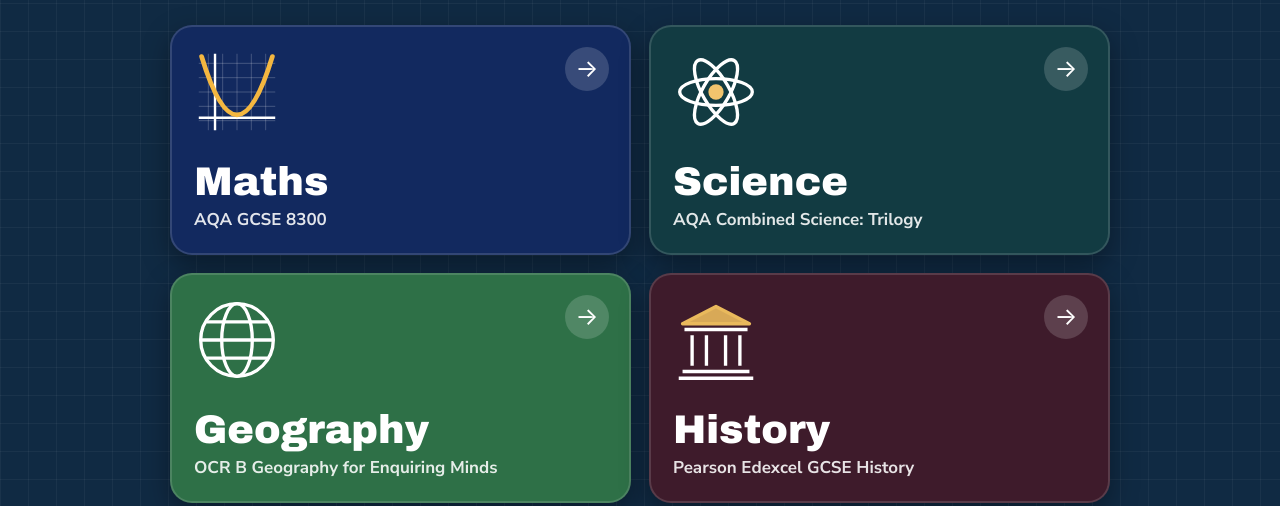
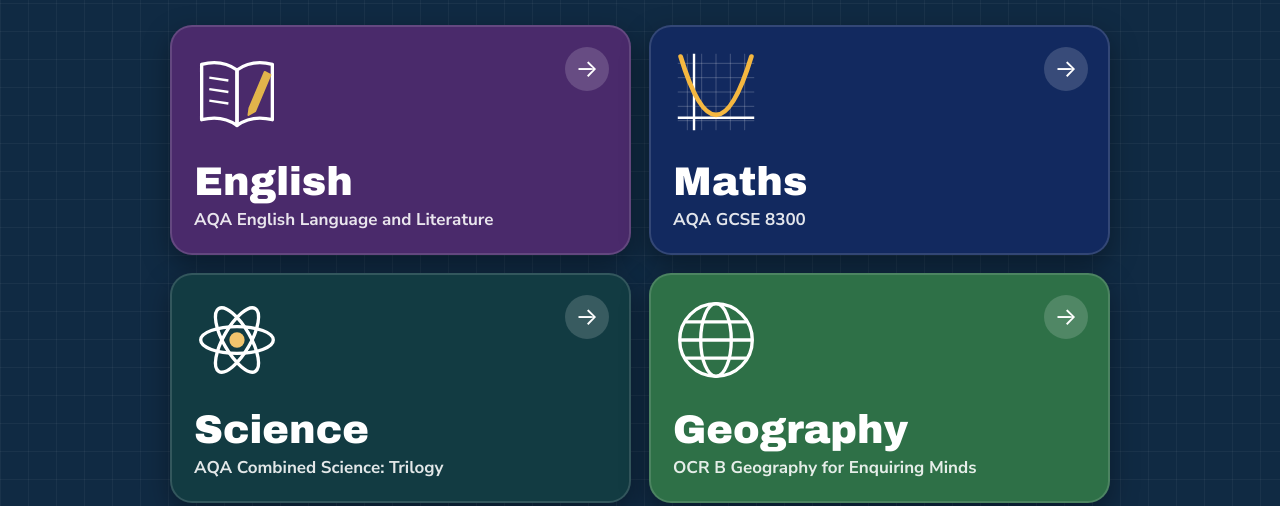
Before and after one commit to geographyhub/Peckham_Hub, a plain HTML site: page index.html in a window 1280 px wide. Shown: the part 361-867 px from the top of the page. Drawn offline with Linux system fonts and the light colour scheme.

Commit message:
Add files via upload

```diff
--- a/index.html
+++ b/index.html
@@ -34,11 +34,12 @@ h1 span{color:var(--gold);display:block}
 .tile .bd{font-size:17px;font-weight:700;opacity:.88;margin-top:6px}
 .tile .go{position:absolute;right:20px;top:20px;width:44px;height:44px;border-radius:50%;background:rgba(255,255,255,.16);display:flex;align-items:center;justify-content:center;font-size:24px}
 @media(max-width:560px){.tile{min-height:190px;padding:16px;border-radius:18px}.tile svg{width:64px;height:64px}.tile .bd{font-size:15px}.tile .go{width:36px;height:36px;font-size:20px;right:14px;top:14px}}
-.maths{background:#12295F}.sci{background:#123B42}.geo{background:#2E7047}.his{background:#3E1B2B}
+.eng{background:#4A2A6B}.maths{background:#12295F}.sci{background:#123B42}.geo{background:#2E7047}.his{background:#3E1B2B}
+.grid>.tile:last-child:nth-child(odd){grid-column:1/-1;min-height:170px}
 .tip{margin-top:28px;background:rgba(255,255,255,.08);border-left:4px solid var(--gold);border-radius:0 12px 12px 0;padding:14px 16px;font-size:18px;color:#E3EAF6}
 .tip b{color:#fff}
 footer{margin-top:26px;font-size:15px;color:#9FB2D4}
-@media (prefers-reduced-motion:no-preference){.tile{animation:rise .5s both}.tile:nth-child(2){animation-delay:.07s}.tile:nth-child(3){animation-delay:.14s}.tile:nth-child(4){animation-delay:.21s}
+@media (prefers-reduced-motion:no-preference){.tile{animation:rise .5s both}.tile:nth-child(2){animation-delay:.07s}.tile:nth-child(3){animation-delay:.14s}.tile:nth-child(4){animation-delay:.21s}.tile:nth-child(5){animation-delay:.28s}
  @keyframes rise{from{opacity:0;transform:translateY(14px)}to{opacity:1;transform:none}}}
 </style>
 </head>
@@ -51,6 +52,11 @@ footer{margin-top:26px;font-size:15px;color:#9FB2D4}
  <h1>The Peckham <span>Hub</span></h1>
  <p class="lead">Every GCSE revision app in one place. Tap a subject to start.</p>
  <div class="grid">
+  <a class="tile eng" href="https://geographyhub.github.io/HAP_ENGLISH_AQA/">
+   <span class="go" aria-hidden="true">&#8594;</span>
+   <svg viewBox="0 0 90 90" aria-hidden="true" fill="none" stroke="#fff" stroke-width="3.5" stroke-linejoin="round"><path d="M45,22 C34,14 20,13 8,16 V74 C20,71 34,72 45,80 Z"/><path d="M45,22 C56,14 70,13 82,16 V74 C70,71 56,72 45,80 Z"/><line x1="16" y1="30" x2="36" y2="33" stroke-width="2.5"/><line x1="16" y1="42" x2="36" y2="45" stroke-width="2.5"/><line x1="16" y1="54" x2="36" y2="57" stroke-width="2.5"/><path d="M58,62 L74,24 L80,27 L64,65 L57,69 Z" fill="#E2B44B" stroke="#E2B44B" stroke-width="2"/></svg>
+   <div><div class="nm">English</div><div class="bd">AQA English Language and Literature</div></div>
+  </a>
   <a class="tile maths" href="https://geographyhub.github.io/Harris_Maths_AQAGCSE_app/">
    <span class="go" aria-hidden="true">&#8594;</span>
    <svg viewBox="0 0 90 90" aria-hidden="true"><g stroke="rgba(255,255,255,.22)"><line x1="15" y1="5" x2="15" y2="85"/><line x1="30" y1="5" x2="30" y2="85"/><line x1="45" y1="5" x2="45" y2="85"/><line x1="60" y1="5" x2="60" y2="85"/><line x1="75" y1="5" x2="75" y2="85"/><line x1="5" y1="15" x2="85" y2="15"/><line x1="5" y1="30" x2="85" y2="30"/><line x1="5" y1="45" x2="85" y2="45"/><line x1="5" y1="60" x2="85" y2="60"/><line x1="5" y1="75" x2="85" y2="75"/></g><line x1="5" y1="72" x2="85" y2="72" stroke="#fff" stroke-width="2.5"/><line x1="22" y1="5" x2="22" y2="85" stroke="#fff" stroke-width="2.5"/><path d="M8,8 Q45,130 82,8" fill="none" stroke="#F4B740" stroke-width="5" stroke-linecap="round"/></svg>
```
